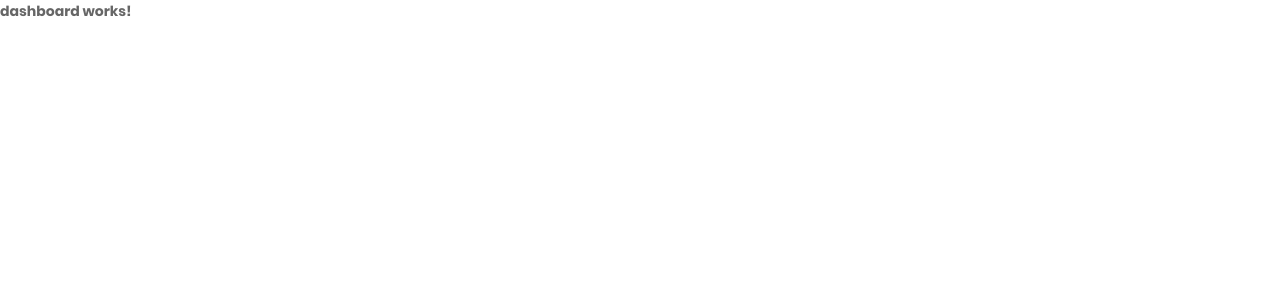
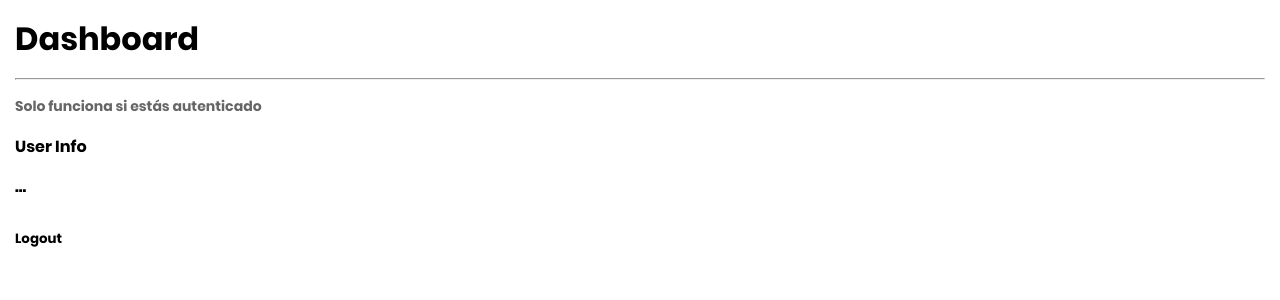
Before and after one commit to ianmajkut/authApp, an Angular app: page /dashboard in a window 1280 px wide. Shown: the top 300 px of the page. Built offline with nearby package versions, Linux system fonts and the light colour scheme.

Commit message:
feat: crear dashboard y redirigir ahi desde register/login usando Router

```diff
--- a/src/app/auth/pages/login/login.component.ts
+++ b/src/app/auth/pages/login/login.component.ts
@@ -1,5 +1,6 @@
 import { Component, OnInit } from '@angular/core';
 import { FormBuilder, FormGroup, Validators } from '@angular/forms';
+import { Router } from '@angular/router';
 
 @Component({
   selector: 'app-login',
@@ -16,14 +17,15 @@
     password: ['123456', [Validators.required, Validators.minLength(6)]]
   })
 
-  constructor(private fb: FormBuilder) { }
+  constructor(private fb: FormBuilder, private router: Router) { }
 
   ngOnInit(): void {
   }
 
   login(){
     console.log(this.miFormulario.value)
-    console.log(this.miFormulario.valid)
+
+    this.router.navigateByUrl('/dashboard')
   }
 
 }
--- a/src/app/auth/pages/register/register.component.ts
+++ b/src/app/auth/pages/register/register.component.ts
@@ -1,5 +1,6 @@
 import { Component, OnInit } from '@angular/core';
 import { FormBuilder, FormGroup, Validators } from '@angular/forms';
+import { Router } from '@angular/router';
 
 @Component({
   selector: 'app-register',
@@ -17,14 +18,15 @@
     email: ['', [Validators.required, Validators.pattern(this.emailPattern)]],
   })
 
-  constructor(private fb: FormBuilder) { }
+  constructor(private fb: FormBuilder, private router: Router) { }
 
   ngOnInit(): void {
   }
 
   registrar(){
     console.log(this.miFormulario.value)
-    console.log(this.miFormulario.valid)
+
+    this.router.navigateByUrl('/dashboard')
   }
 
 }
--- a/src/app/protected/dashboard/dashboard.component.html
+++ b/src/app/protected/dashboard/dashboard.component.html
@@ -1 +1,10 @@
-<p>dashboard works!</p>
+<h1>Dashboard</h1>
+<hr>
+
+
+<p>Solo funciona si estás autenticado</p>
+
+<h4>User Info</h4>
+<pre>...</pre>
+
+<button (click)="logoout()">Logout</button>
--- a/src/app/protected/dashboard/dashboard.component.ts
+++ b/src/app/protected/dashboard/dashboard.component.ts
@@ -1,16 +1,24 @@
 import { Component, OnInit } from '@angular/core';
+import { Router } from '@angular/router';
 
 @Component({
   selector: 'app-dashboard',
   templateUrl: './dashboard.component.html',
-  styles: [
-  ]
+  styles: [`
+    *{
+      margin: 15px;
+    }
+  `]
 })
 export class DashboardComponent implements OnInit {
 
-  constructor() { }
+  constructor(private router: Router) { }
 
   ngOnInit(): void {
   }
 
+  logoout(){
+    this.router.navigateByUrl('/auth')
+  }
+
 }
```
